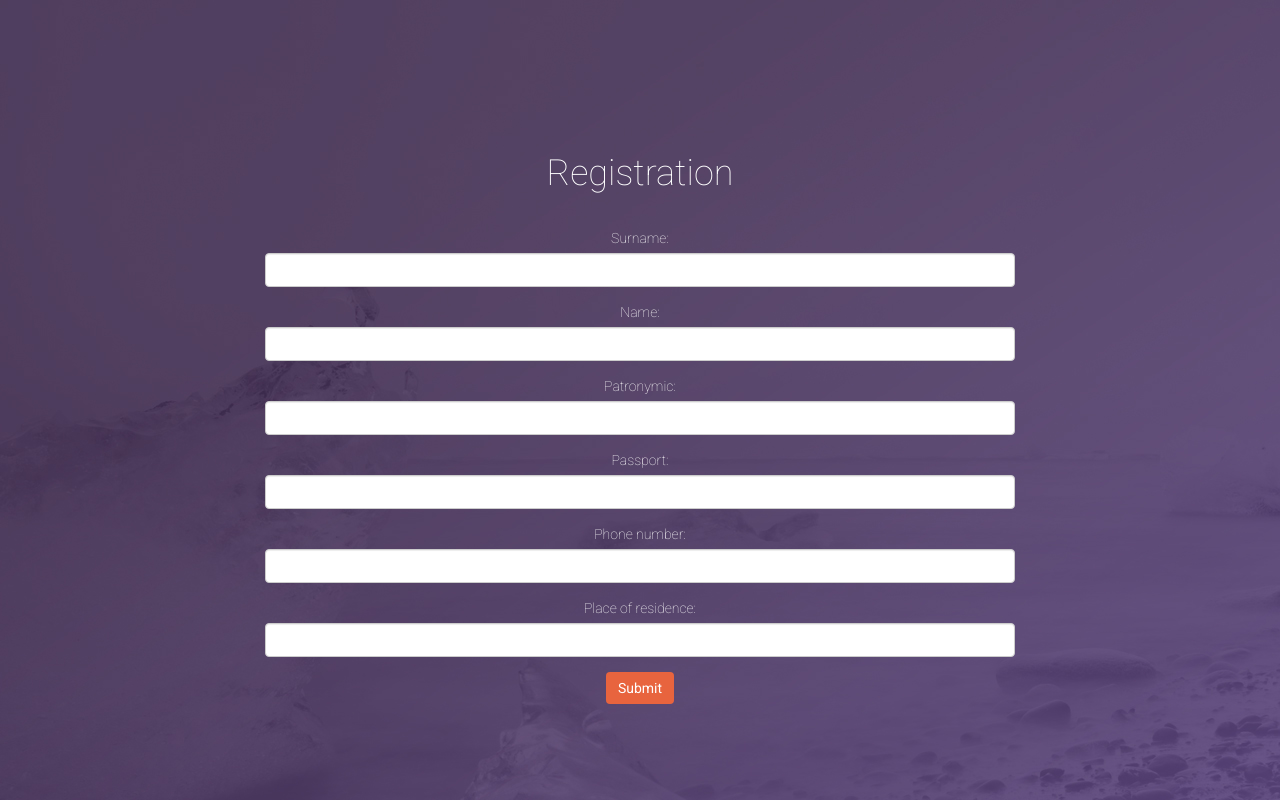
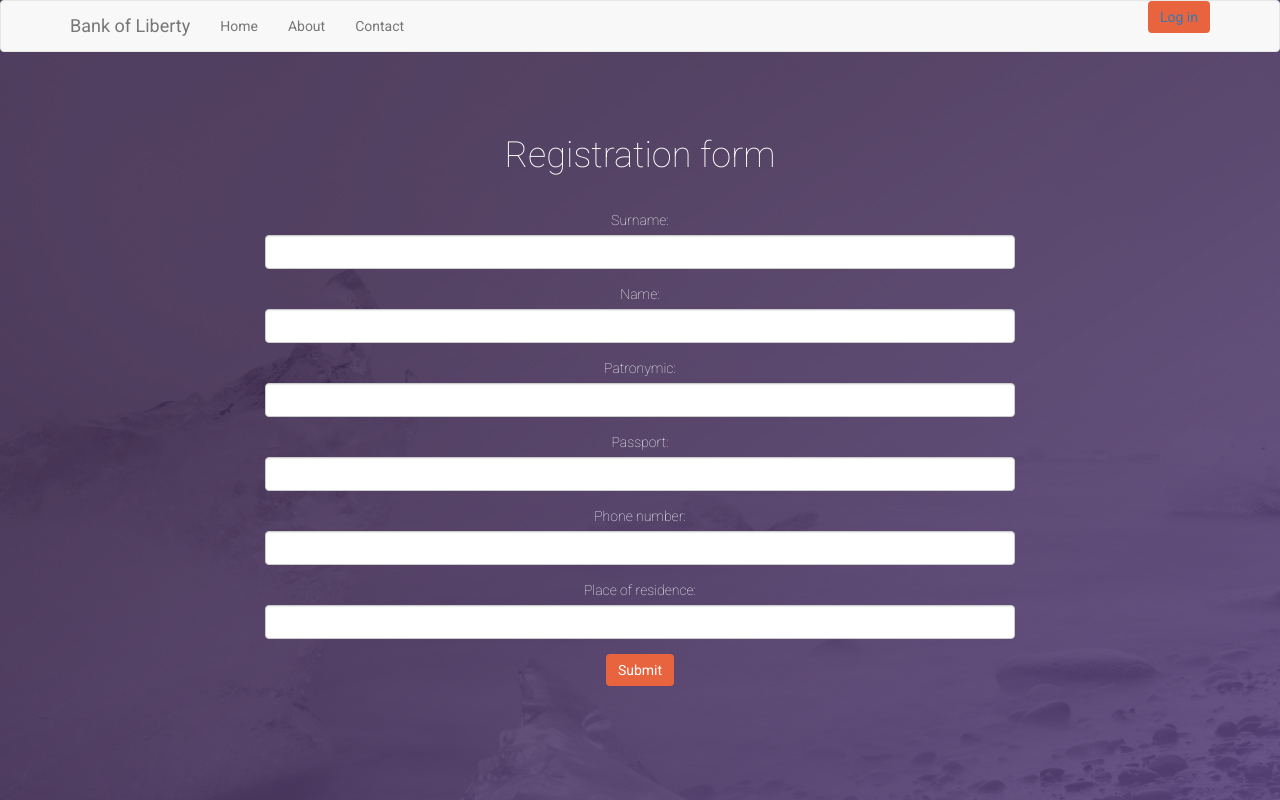
Before and after one commit to wh4tsername/review2, a Django app: page /registration/ in a window 1280 px wide. Run offline with Django 3.2, Linux system fonts and the light colour scheme; some libraries are stand-ins or nearby versions.

Commit message:
general pages added

```diff
--- a/my_site/registration/urls.py
+++ b/my_site/registration/urls.py
@@ -3,5 +3,8 @@ from django.conf.urls import url, include
 from registration import views
 
 urlpatterns = [
-    url(r'^registration/', views.registration, name='registration')
+    url(r'^$', views.home, name='home'),
+    url(r'^about$', views.about, name='about'),
+    url(r'^contact$', views.contact, name='contact'),
+    url(r'^registration$', views.registration, name='registration')
 ]
--- a/my_site/registration/views.py
+++ b/my_site/registration/views.py
@@ -9,3 +9,18 @@
         new_form = form.save()
 
     return render(request, 'registration/registration.html', locals())
+
+
+def home(request):
+
+    return render(request, 'registration/home.html', locals())
+
+
+def about(request):
+
+    return render(request, 'registration/about.html', locals())
+
+
+def contact(request):
+
+    return render(request, 'registration/contact.html', locals())
--- a/my_site/static/style.css
+++ b/my_site/static/style.css
@@ -4,12 +4,20 @@ html, body{
     font-family: 'Roboto', sans-serif;
 }
 
+.wrapper{
+    background: url('img/bg_image.jpg');
+    min-height: 100%;
+}
+
+.wrapper-content{
+    overflow: auto;
+}
+
 .top-container{
-    padding-top: 10%;
+    padding-top: 3%;
 }
 
 .general-container{
-    background: url('img/bg_image.jpg');
     height: 100%;
 }
 
--- /dev/null
+++ b/my_site/templates/base.html
@@ -0,0 +1,23 @@
+{% load static %}
+<!DOCTYPE html>
+<html lang="en">
+<head>
+    <meta charset="UTF-8">
+    <title>Bank of Liberty</title>
+
+    <link rel="stylesheet" href="https://cdnjs.cloudflare.com/ajax/libs/twitter-bootstrap/3.3.6/css/bootstrap.min.css">
+
+    <link href="https://fonts.googleapis.com/css?family=Roboto:100,100i,300,300i,400" rel="stylesheet">
+
+    <!-- Custom styles -->
+    <link rel="stylesheet" href="{% static 'style.css' %}">
+
+</head>
+<body>
+    <div class="wrapper">
+        {% include 'navbar.html' %}
+            {% block content %}
+            {% endblock content %}
+    </div>
+</body>
+</html>
--- /dev/null
+++ b/my_site/templates/navbar.html
@@ -0,0 +1,27 @@
+<!-- Static navbar -->
+    <nav class="navbar navbar-default navbar-main">
+      <div class="container">
+        <div class="navbar-header">
+          <button type="button" class="navbar-toggle collapsed" data-toggle="collapse" data-target="#navbar" aria-expanded="false" aria-controls="navbar">
+            <span class="sr-only">Toggle navigation</span>
+            <span class="icon-bar"></span>
+            <span class="icon-bar"></span>
+            <span class="icon-bar"></span>
+          </button>
+          <a class="navbar-brand" href="/">Bank of Liberty</a>
+        </div>
+        <div id="navbar" class="navbar-collapse collapse">
+          <ul class="nav navbar-nav">
+            <li><a href="/">Home</a></li>
+            <li><a href="{% url 'about' %}">About</a></li>
+            <li><a href="{% url 'contact' %}">Contact</a></li>
+          </ul>
+          <ul class="nav navbar-nav navbar-header navbar-right">
+            <li>
+                <button type="submit" class="btn btn-primary btn-orange"><a href = "{% url 'registration' %}">Log in</a></button>
+            </li>
+
+          </ul>
+        </div><!--/.nav-collapse -->
+      </div>
+    </nav>
--- /dev/null
+++ b/my_site/templates/registration/about.html
@@ -0,0 +1,5 @@
+{% extends 'base.html' %}
+
+{% block content %}
+
+{% endblock %}
--- /dev/null
+++ b/my_site/templates/registration/contact.html
@@ -0,0 +1,6 @@
+{% extends 'base.html' %}
+
+{% block content %}
+    <h3>Phone number: 8-800-555-35-35</h3>
+    <h3><a href="https://www.youtube.com/watch?v=dQw4w9WgXcQ">More info:</a></h3>
+{% endblock %}
--- /dev/null
+++ b/my_site/templates/registration/home.html
@@ -0,0 +1,6 @@
+{% extends 'base.html' %}
+
+{% block content %}
+    <h3>Phone number: 8-800-555-35-35</h3>
+    <h3><a href="https://www.youtube.com/watch?v=dQw4w9WgXcQ">More info:</a></h3>
+{% endblock %}
--- a/my_site/templates/registration/registration.html
+++ b/my_site/templates/registration/registration.html
@@ -1,24 +1,11 @@
-{% load static %}
-<!DOCTYPE html>
-<html lang="en">
-<head>
-    <meta charset="UTF-8">
-    <title>Title</title>
+{% extends 'base.html' %}
 
-    <link rel="stylesheet" href="https://cdnjs.cloudflare.com/ajax/libs/twitter-bootstrap/3.3.6/css/bootstrap.min.css">
-
-    <link href="https://fonts.googleapis.com/css?family=Roboto:100,100i,300,300i,400" rel="stylesheet">
-
-    <!-- Custom styles -->
-    <link rel="stylesheet" href="{% static 'style.css' %}">
-
-</head>
-<body>
+{% block content %}
     <div class="general-container">
         <div class="container top-container">
             <div class="row">
                 <div class="col-lg-8 col-lg-offset-2">
-                    <h1 class="title">Registration</h1>
+                    <h1 class="title">Registration form</h1>
                     <div>
                         <form action="" method="post" class="text-center">{% csrf_token %}
                          <div class="form-group">
@@ -47,11 +34,9 @@
                          </div>
                          <button type="submit" class="btn btn-primary btn-orange">Submit</button>
                         </form>
-
                     </div>
                 </div>
             </div>
         </div>
     </div>
-</body>
-</html>
+{% endblock %}
```
